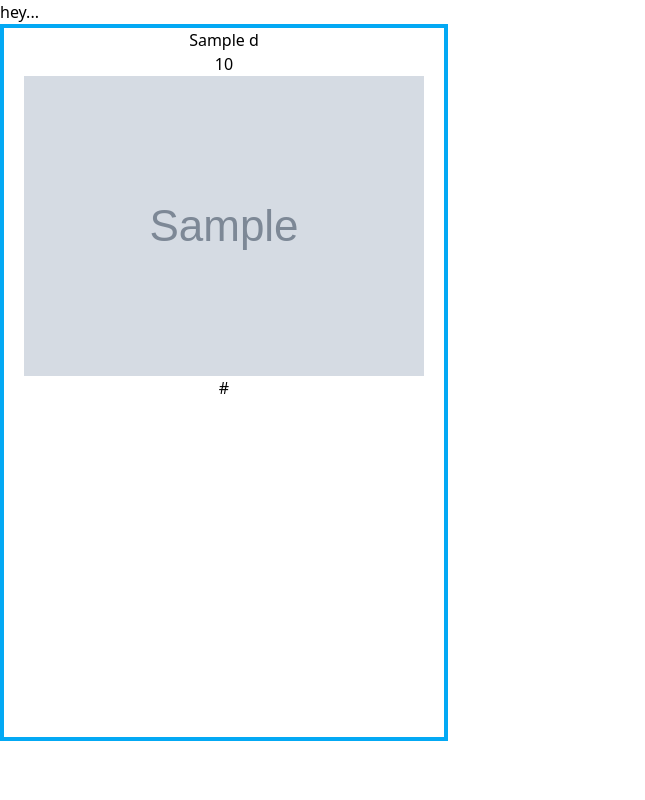
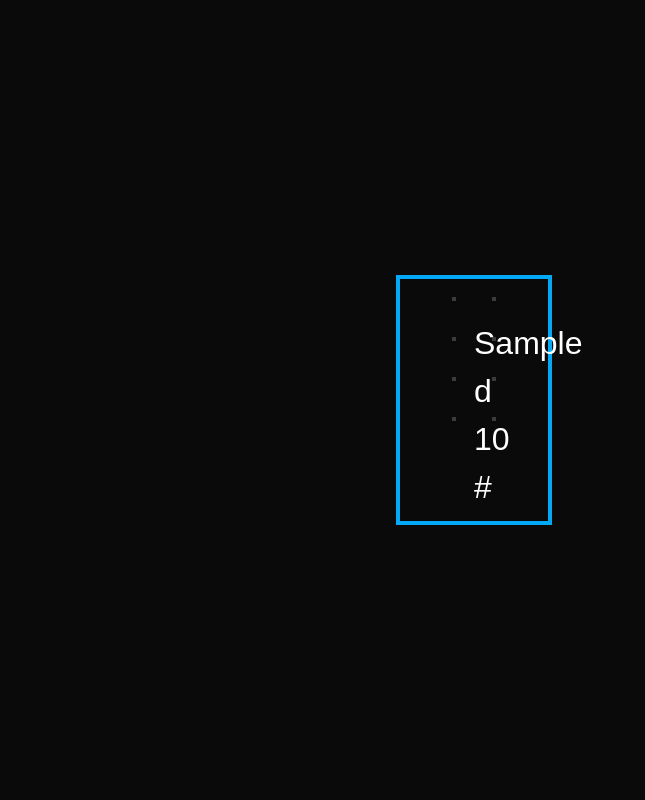
Before and after one commit to JoJosuk/Web-scraping-Project, a Django app: template radon/core/templates/core/intermediate.html in a window 1280 px wide. Shown: the whole page, without its empty margins (0-645 px from the left). Run offline with Django 4.2, Linux system fonts and the light colour scheme; the template is opened without the code that fills it: most values are stand-ins (such as "Sample title", 1, 10 or a date in 2020); grey boxes marked "Sample" are stand-in pictures; some libraries are stand-ins or nearby versions.

Commit message:
added css for page 2 and 3

```diff
--- a/radon/core/templates/core/intermediate.html
+++ b/radon/core/templates/core/intermediate.html
@@ -1,19 +1,22 @@
 {% extends 'core/base.html' %}
 {% block content %}
 
-<h1>hey...</h1>
-<div class="flex flex-wrap">
+<body class="part2">
+    <div class="idk">
         {% if d %}
         {% for i in d %}
-    <div class="card">
+        <div class="card two">
 
-        <a href="{{i.Link}}">{{i.Name}}</a>
-        <h1>{{i.Price}}</h1>
+            <div class="card-content">
+                <a class='card-title' href="{{i.Link}}">{{i.Name}}</a>
+                <h1 class='card-title'>{{i.Price}}</h1>
                 <img src="{{i.Image}}" alt="">
-        <h2>{{i.Website}}</h2>
+                <h2 class='card-title'>{{i.Website}}</h2>
+            </div>
         </div>
         {% endfor %}
         {% endif %}
 
     </div>
+</body>
 {% endblock content %}
--- a/radon/mypythonlib/scrape.py
+++ b/radon/mypythonlib/scrape.py
@@ -60,7 +60,7 @@
             href=item.find('a',class_=hrefClass)['href']
 
             keyWords.extend(dis.split())
-            return [name,dis,float(price),img,'https://www.flipkart.com'+str(href),'flipkart']
+            return [name,dis,float(price),img,'https://www.flipkart.com'+str(href),'FLIPKART']
         elif str(websitewhich)=='amazon':
             name=item.find('span',class_=nameCard).text
             dis=item.find('span',class_=descriptionClass).text
@@ -74,7 +74,7 @@
             href=item.find('a',class_=hrefClass)['href']
 
             keyWords.extend(dis.split())
-            return [name,dis,float(price),img,'https://www.amazon.com'+str(href),'amazon']
+            return [name,dis,float(price),img,'https://www.amazon.com'+str(href),'AMAZON']
         elif str(websitewhich)=='myntra':
             name=item.find('h3',class_=nameCard).text
             dis=item.find('h4',class_=descriptionClass).text
@@ -98,7 +98,7 @@
             #     price=0
             print(price)
             keyWords.extend(dis.split())
-            return [name,dis,float(price),img,'https://www.myntra.com/'+str(href),'myntra']
+            return [name,dis,float(price),img,'https://www.myntra.com/'+str(href),'MYNTRA']
 
     # WINDOW_SIZE = "1920,1080"
     # chrome_options = Options()
--- a/radon/static/styles/styles.css
+++ b/radon/static/styles/styles.css
@@ -108,6 +108,10 @@
 
 /* itemgive */
 
+.idk{
+  display:flex;
+  flex-wrap: wrap;
+}
 .cont{
 
   background: linear-gradient(
@@ -121,3 +125,10 @@
   padding-left: 4rem;
   padding-right: 4rem;
 }
+.two{
+  width:30%;
+  margin: 1rem;
+}
+.card-content img{
+  object-fit: conta;
+}
```
Also changed, not shown: radon/core/templates/core/itemgive.html (+8 -6 lines), 1 other file. Lines whose indentation alone changed are shown as unchanged.
